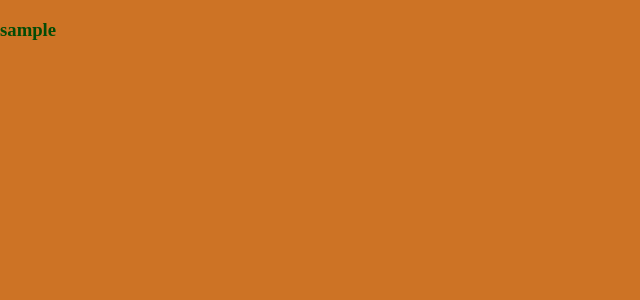
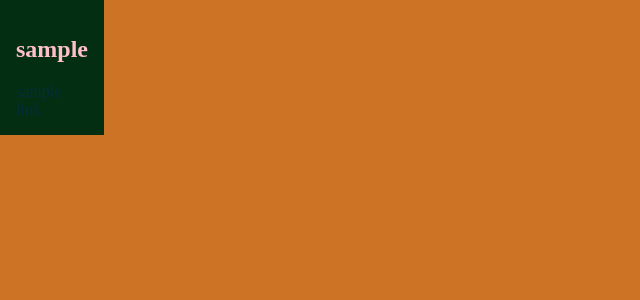
Before and after one commit to kimmisinha/Sass, a React (Vite) app: page / in a window 1280 px wide. Shown: the top 300 px of the page, without its empty margins (0-640 px from the left). Built offline with nearby package versions, Linux system fonts and the light colour scheme.

Commit message:
Import color variables and apply styles for body and product card components in SCSS.

```diff
--- a/src/App.jsx
+++ b/src/App.jsx
@@ -5,7 +5,10 @@ import "./styles/app.scss";
 function App() {
   return (
     <>
-      <h3>sample</h3>
+   <div className="productcard">
+    <h2>sample</h2>
+    <a href="/hi">sample link</a>
+   </div>
     </>
   );
 }
--- /dev/null
+++ b/src/styles/_colors.scss
@@ -0,0 +1,4 @@
+$color1: rgb(3, 46, 61);
+$color2: rgb(3, 46, 17);
+$color3: rgb(3, 76, 6);
+$color4:rgb(222, 185, 37),rgb(205, 115, 37) ;
--- /dev/null
+++ b/src/styles/_colors2.scss
@@ -0,0 +1,4 @@
+$color1: rgb(45, 61, 3);
+$color2: rgb(62, 106, 77);
+$color3: rgb(126, 103, 73);
+$color4:rgb(222, 185, 37),rgb(205, 115, 37) ;
--- a/src/styles/app.css
+++ b/src/styles/app.css
@@ -9,4 +9,17 @@ body h1 {
 body a {
   -webkit-text-decoration: double;
           text-decoration: double;
+}
+
+.productcard {
+  max-width: -moz-min-content;
+  max-width: min-content;
+  background-color: rgb(3, 46, 17);
+  padding: 1rem;
+}
+.productcard a {
+  color: rgb(3, 46, 61);
+}
+.productcard > h2 {
+  color: pink;
 }/*# sourceMappingURL=app.css.map */
--- a/src/styles/app.scss
+++ b/src/styles/app.scss
@@ -1,9 +1,5 @@
-$color1: rgb(3, 46, 61);
-$color2: rgb(3, 46, 17);
-$color3: rgb(3, 76, 6);
-$color4:rgb(222, 185, 37),rgb(205, 115, 37) ;
-
-
+@import "_colors2.scss";
+@import "_colors.scss";
 body {
   margin: 0;
   color: $color3;
@@ -17,3 +13,16 @@ body {
     text-decoration: double;
   }
 }
+.productcard {
+    max-width: min-content;
+    background-color: $color2;
+    padding: 1rem;
+
+    a {
+      color: $color1;
+    }
+
+    > h2 {
+      color: pink;
+    }
+  }
```
Also changed, not shown: 1 other file (tests, documents, lock files or other folders).
